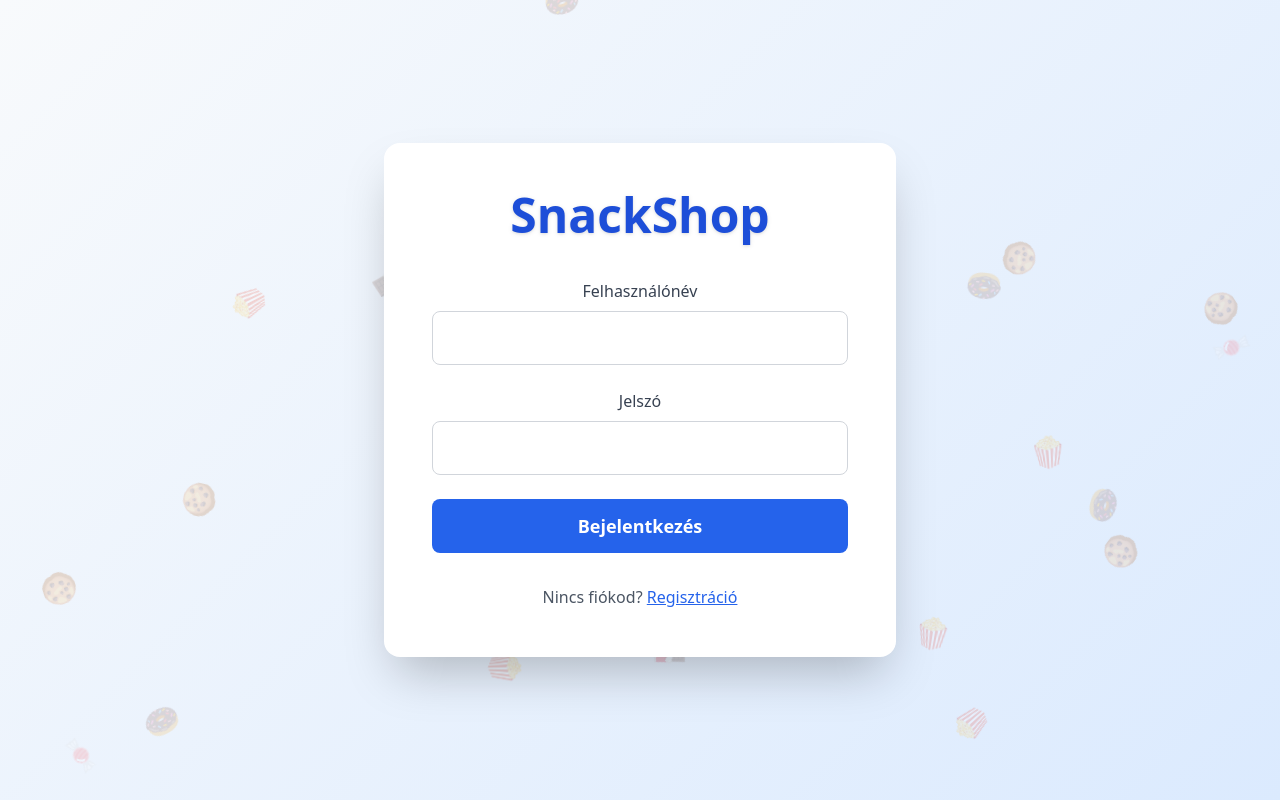
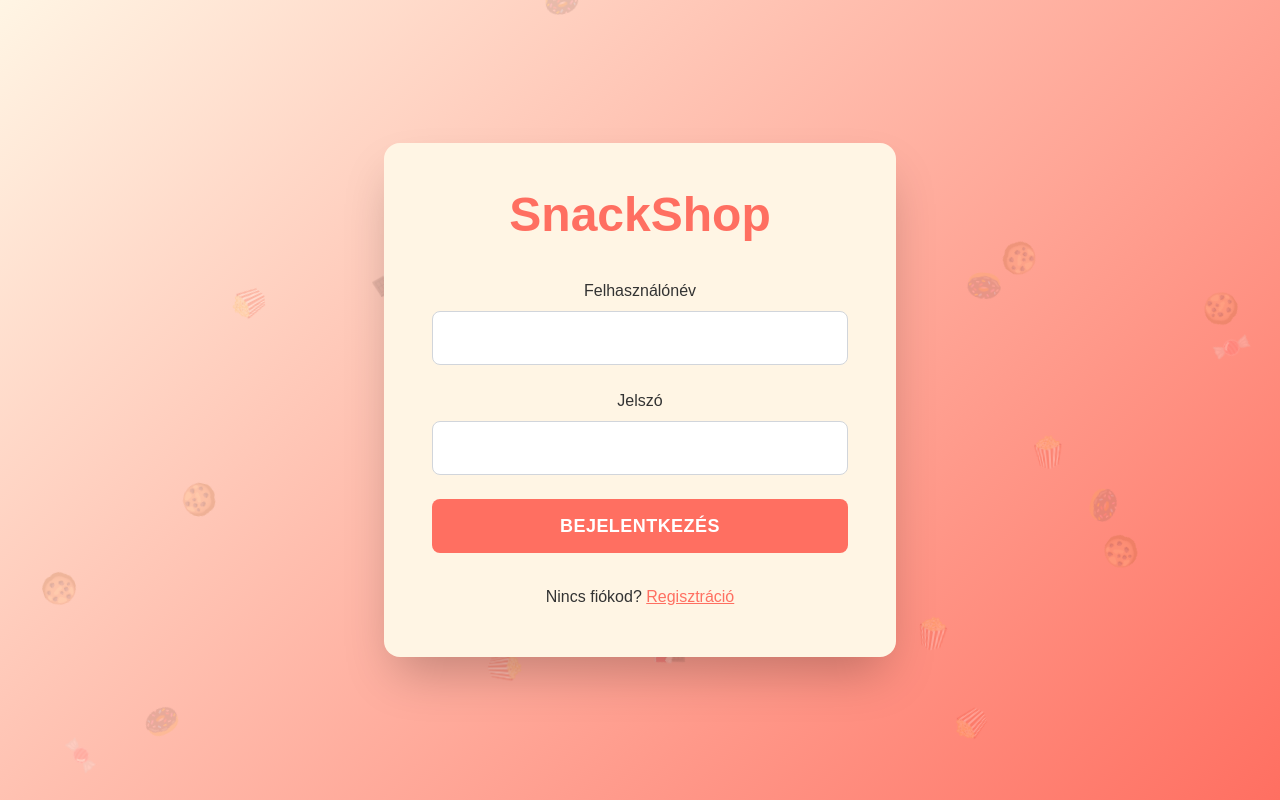
Before and after one commit to BoteeeB/SnackShop_ProbaFeladat, a React (Vite) app in the folder snackshop/client/: page / in a window 1280 px wide. Built offline with nearby package versions, Linux system fonts and the light colour scheme.

Commit message:
login és register redesign
- új színpaletta
- színátmenet a háttérben

```diff
--- a/snackshop/client/src/components/Navbar.tsx
+++ b/snackshop/client/src/components/Navbar.tsx
@@ -16,7 +16,6 @@ export default function Navbar() {
     <>
       <nav className="w-full bg-white shadow-md px-4 py-3 fixed top-0 left-0 z-50">
         <div className="max-w-7xl mx-auto flex items-center justify-between">
-          {/* Brand + Desktop user info */}
           <div className="flex items-center gap-4">
             <h1 className="text-2xl font-bold text-blue-700">SnackShop</h1>
             {user && (
@@ -26,7 +25,6 @@ export default function Navbar() {
             )}
           </div>
 
-          {/* Mobile hamburger */}
           <button
             onClick={() => setMenuOpen((o) => !o)}
             className="md:hidden text-gray-700 p-1 active:scale-90 transition-transform duration-200 focus:outline-none"
@@ -64,7 +62,6 @@ export default function Navbar() {
             )}
           </button>
 
-          {/* Menu items panel */}
           <div
             className={[
               "absolute md:static top-full left-0 w-full md:w-auto bg-white md:bg-transparent",
@@ -112,8 +109,6 @@ export default function Navbar() {
           </div>
         </div>
       </nav>
-
-      {/* spacer equal to nav height so page content sits below */}
       <div className="h-12 md:h-12" />
     </>
   );
--- a/snackshop/client/src/pages/Login.tsx
+++ b/snackshop/client/src/pages/Login.tsx
@@ -101,34 +101,40 @@ export default function Login() {
     <div
       className="min-h-screen w-full flex items-center justify-center relative overflow-hidden"
       style={{
-        background: "linear-gradient(135deg, #f8fafc 0%, #dbeafe 100%)",
+        background: "linear-gradient(135deg, #FFF5E4 0%, #FF6F61 100%)",
       }}
     >
-      {}
       <FallingSnacks count={25} />
 
-      {}
       <div
         ref={formContainerRef}
-        className="relative z-10 w-full max-w-lg bg-white rounded-2xl shadow-2xl p-12 flex flex-col items-center"
+        className="relative z-10 w-full max-w-lg bg-[#FFF5E4] rounded-2xl shadow-2xl p-12 flex flex-col items-center"
       >
         <h1
           ref={headerRef}
-          className="text-5xl font-extrabold mb-10 text-blue-700 text-center drop-shadow"
+          className="text-5xl font-extrabold mb-10 text-[#FF6F61] text-center"
+          style={{ fontFamily: "Poppins, sans-serif" }}
         >
           SnackShop
         </h1>
 
         <form onSubmit={handleSubmit} className="w-full flex flex-col gap-6">
-          {error && <p className="text-red-500 text-center">{error}</p>}
+          {error && (
+            <p className="text-[#333333] text-center" style={{ fontFamily: "Karla, sans-serif" }}>
+              {error}
+            </p>
+          )}
 
           <div
-            className="form-field"
             ref={(el) => {
               formFieldRefs.current[0] = el;
             }}
+            className="w-full"
           >
-            <label className="block mb-2 font-medium text-gray-700">
+            <label
+              className="block mb-2 font-medium text-[#333333]"
+              style={{ fontFamily: "Karla, sans-serif" }}
+            >
               Felhasználónév
             </label>
             <input
@@ -136,19 +142,22 @@ export default function Login() {
               name="username"
               value={form.username}
               onChange={handleChange}
-              className="w-full border border-gray-300 rounded-lg px-4 py-3 focus:outline-none focus:ring-2 focus:ring-blue-400 transition text-lg"
               autoComplete="username"
               required
+              className="w-full border border-gray-300 rounded-lg px-4 py-3 focus:outline-none focus:ring-2 focus:ring-[#88B04B] transition text-lg"
             />
           </div>
 
           <div
-            className="form-field"
             ref={(el) => {
               formFieldRefs.current[1] = el;
             }}
+            className="w-full"
           >
-            <label className="block mb-2 font-medium text-gray-700">
+            <label
+              className="block mb-2 font-medium text-[#333333]"
+              style={{ fontFamily: "Karla, sans-serif" }}
+            >
               Jelszó
             </label>
             <input
@@ -156,29 +165,31 @@ export default function Login() {
               name="password"
               value={form.password}
               onChange={handleChange}
-              className="w-full border border-gray-300 rounded-lg px-4 py-3 focus:outline-none focus:ring-2 focus:ring-blue-400 transition text-lg"
               autoComplete="current-password"
               required
+              className="w-full border border-gray-300 rounded-lg px-4 py-3 focus:outline-none focus:ring-2 focus:ring-[#88B04B] transition text-lg"
             />
           </div>
 
           <button
             type="submit"
             ref={submitButtonRef}
-            className="w-full bg-blue-600 text-white py-3 rounded-lg font-semibold text-lg hover:bg-blue-700 transition"
+            className="w-full bg-[#FF6F61] hover:bg-[#F1C40F] text-white py-3 rounded-lg font-extrabold text-lg uppercase tracking-wide transition"
+            style={{ fontFamily: "Poppins, sans-serif" }}
           >
             Bejelentkezés
           </button>
         </form>
 
         <p
-          className="mt-8 text-base text-center text-gray-600"
           ref={infoContainerRef}
+          className="mt-8 text-base text-center text-[#333333]"
+          style={{ fontFamily: "Karla, sans-serif" }}
         >
           Nincs fiókod?{" "}
           <a
             href="/register"
-            className="text-blue-600 underline hover:text-blue-800"
+            className="underline text-[#FF6F61] hover:text-[#D35400]"
           >
             Regisztráció
           </a>
--- a/snackshop/client/src/pages/Register.tsx
+++ b/snackshop/client/src/pages/Register.tsx
@@ -1,4 +1,4 @@
-import { useState, useEffect, useRef } from "react";
+import React, { useState, useEffect, useRef } from "react";
 import type { ChangeEvent, FormEvent } from "react";
 import { useNavigate } from "react-router-dom";
 import { gsap } from "gsap";
@@ -77,39 +77,53 @@ export default function Register() {
 
   return (
     <div
-      className="min-h-screen flex items-center justify-center relative overflow-hidden"
+      className="min-h-screen w-full flex items-center justify-center relative overflow-hidden"
       style={{
-        background: "linear-gradient(135deg, #f8fafc 0%, #dbeafe 100%)",
+        background: "linear-gradient(135deg, #FFF5E4 0%, #FF6F61 100%)",
       }}
     >
       <FallingSnacks count={60} />
 
       <div
         ref={formContainerRef}
-        className="relative z-10 w-full max-w-lg bg-white rounded-2xl shadow-2xl p-12 flex flex-col items-center"
+        className="relative z-10 w-full max-w-lg bg-[#FFF5E4] rounded-2xl shadow-2xl p-12 flex flex-col items-center"
       >
         <h1
           ref={headerRef}
-          className="text-5xl font-extrabold mb-10 text-blue-700 text-center drop-shadow"
+          className="text-5xl font-extrabold mb-10 text-[#FF6F61] text-center"
+          style={{ fontFamily: "Poppins, sans-serif" }}
         >
           Regisztráció
         </h1>
 
         <form onSubmit={handleSubmit} className="w-full flex flex-col gap-6">
-          {error && <p className="text-red-500 text-center">{error}</p>}
+          {error && (
+            <p
+              className="text-[#333333] text-center"
+              style={{ fontFamily: "Karla, sans-serif" }}
+            >
+              {error}
+            </p>
+          )}
           {success && (
-            <p className="text-green-500 text-center">
+            <p
+              className="text-[#333333] text-center"
+              style={{ fontFamily: "Karla, sans-serif" }}
+            >
               Sikeres regisztráció!
             </p>
           )}
 
           <div
-            className="form-field"
             ref={(el) => {
               formFieldRefs.current[0] = el;
             }}
+            className="w-full"
           >
-            <label className="block mb-2 font-medium text-gray-700">
+            <label
+              className="block mb-2 text-[#333333] font-medium"
+              style={{ fontFamily: "Karla, sans-serif" }}
+            >
               Felhasználónév
             </label>
             <input
@@ -117,19 +131,22 @@ export default function Register() {
               name="username"
               value={form.username}
               onChange={handleChange}
-              className="w-full border border-gray-300 rounded-lg px-4 py-3 focus:outline-none focus:ring-2 focus:ring-blue-400 transition text-lg"
               autoComplete="username"
               required
+              className="w-full border border-gray-300 rounded-lg px-4 py-3 focus:outline-none focus:ring-2 focus:ring-[#88B04B] transition text-lg"
             />
           </div>
 
           <div
-            className="form-field"
             ref={(el) => {
               formFieldRefs.current[1] = el;
             }}
+            className="w-full"
           >
-            <label className="block mb-2 font-medium text-gray-700">
+            <label
+              className="block mb-2 text-[#333333] font-medium"
+              style={{ fontFamily: "Karla, sans-serif" }}
+            >
               Jelszó
             </label>
             <input
@@ -137,29 +154,31 @@ export default function Register() {
               name="password"
               value={form.password}
               onChange={handleChange}
-              className="w-full border border-gray-300 rounded-lg px-4 py-3 focus:outline-none focus:ring-2 focus:ring-blue-400 transition text-lg"
               autoComplete="current-password"
               required
+              className="w-full border border-gray-300 rounded-lg px-4 py-3 focus:outline-none focus:ring-2 focus:ring-[#88B04B] transition text-lg"
             />
           </div>
 
           <button
             type="submit"
             ref={submitButtonRef}
-            className="w-full bg-blue-600 text-white py-3 rounded-lg font-semibold text-lg hover:bg-blue-700 transition"
+            className="w-full bg-[#FF6F61] hover:bg-[#F1C40F] text-white py-3 rounded-full font-extrabold text-lg uppercase tracking-wide transition"
+            style={{ fontFamily: "Poppins, sans-serif" }}
           >
             Regisztráció
           </button>
         </form>
 
         <p
-          className="mt-8 text-base text-center text-gray-600"
           ref={infoContainerRef}
+          className="mt-8 text-base text-center text-[#333333]"
+          style={{ fontFamily: "Karla, sans-serif" }}
         >
           Már van fiókod?{" "}
           <a
             href="/"
-            className="text-blue-600 underline hover:text-blue-800"
+            className="underline text-[#FF6F61] hover:text-[#D35400]"
           >
             Bejelentkezés
           </a>
```
